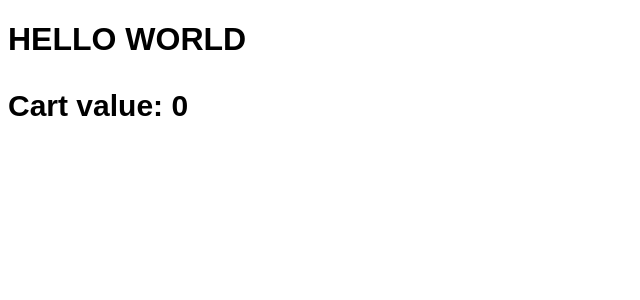
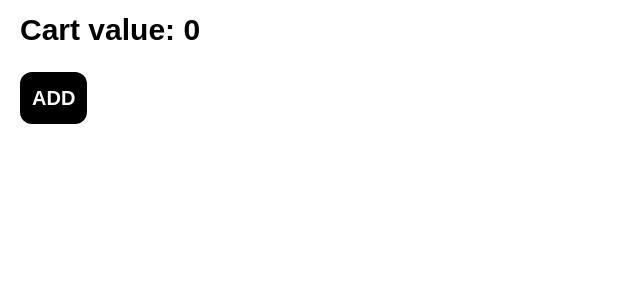
Before and after one commit to DAbranka/strange-beasts-eshop, a Nuxt app: page / in a window 1280 px wide. Shown: the top 300 px of the page, without its empty margins (0-640 px from the left). Built offline with nearby package versions, Linux system fonts and the light colour scheme.

Commit message:
Cart component - updated

```diff
--- a/components/Cart.vue
+++ b/components/Cart.vue
@@ -1,14 +1,18 @@
 <template>
     <div>
-        <p font-bold text-3xl>
+        <p cart>
             Cart value: {{ cart }}
         </p>
+        <button @click="add" btn>Add</button>
     </div>
 </template>
 
 <script setup>
+    const { cart } = useCart()
 
-    const { cart } = useCart()
+    function add() {
+        cart.value += 1
+    }
 </script>
 
 <style scoped>
--- a/pages/index.vue
+++ b/pages/index.vue
@@ -1,6 +1,5 @@
 <template>
     <div>
-        <h1 >HELLO WORLD</h1>
         <Cart />
     </div>
 </template>
--- a/uno.config.ts
+++ b/uno.config.ts
@@ -7,7 +7,10 @@ export default defineConfig({
     presetAttributify()
   ],
   rules: [],
-  shortcuts: {},
+  shortcuts: {
+    'cart' : 'font-bold text-3xl m-3',
+    'btn': 'bg-black text-white p-3 font-bold text-xl uppercase border-none rounded-xl m-3 cursor-pointer'
+  },
   theme: {
       colors: {
         'prime': '',
```
